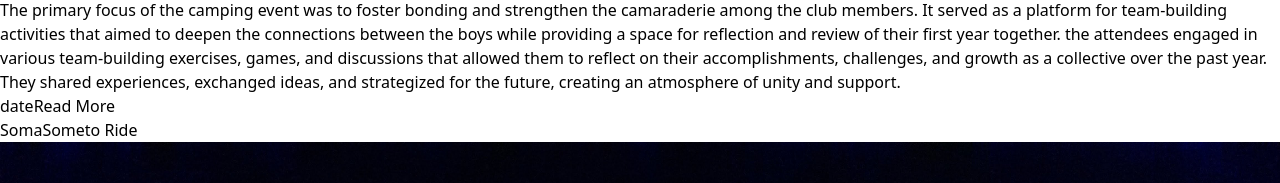
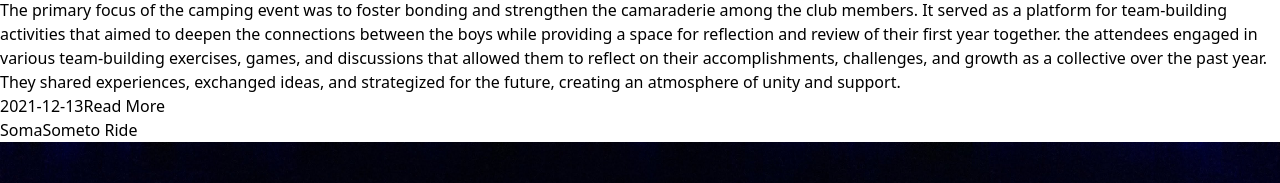
Before and after one commit to meyoh-23/10-BC--v, a React (Vite) app: page /activities in a window 1280 px wide. Shown: the part 1229-1412 px from the top of the page. Built offline with nearby package versions, Linux system fonts and the light colour scheme; a web font is replaced by a local one.

Commit message:
Add: More static files to the project

```diff
--- a/src/assets/constants.js
+++ b/src/assets/constants.js
@@ -1,6 +1,17 @@
 import fun from "../assets/fun-illustration.jpg"
 import empathy from "../assets/empathy-illustration.jpg";
+
 import ronnie from "../assets/bwire.jpg";
+import mandela from "../assets/mandela.jpg";
+import gachanja from "../assets/Gachanja.jpg";
+import izzo from "../assets/kuria.jpg";
+import omu from "../assets/omu.jpg";
+import stedy from "../assets/rolland.jpg";
+import Shibiriti from "../assets/shibi.jpg";
+import Mwenga from "../assets/alberto.jpg";
+import Mukaka from "../assets/mukaka.jpg";
+import felloh from "../assets/felloh.jpg";
+
 import growth from "../assets/growth-illustration.jpg";
 import resilience from "../assets/resilience-illlustration.jpg";
 import team from "../assets/team-work.jpg";
@@ -9,6 +20,9 @@ import social from "../assets/social -illustration.jpg";
 import adventure from "../assets/adventure illustration.jpg";
 import kanjataCamping from "../assets/kianjata-Camping.jpg";
 import SomaSometo from "../assets/Soma-Someto.jpg";
+import bloodDrive from "../assets/../assets/Mathari-blood-drive.jpg";
+import UpendoHome from "../assets/../assets/upendo.jpg";
+import hike from "../assets/../assets/hike.jpg";
 
 
 export const leaders = [
@@ -16,19 +30,19 @@ export const leaders = [
         id: 1,
         name: "Shibiriti Calvin",
         role: "Chairman",
-        image: ronnie
+        image: Shibiriti
     },
     {
         id: 2,
         name: "Isaac Kuria",
         role: "Secretary",
-        image: ronnie
+        image: izzo
     },
     {
         id: 13,
         name: "Albert Mwenga",
         role: "Treasurer",
-        image: ronnie
+        image: Mwenga
     },
 ]
 
@@ -87,65 +101,65 @@ export const  members = [
         id: 1,
     },
     {
-        name: "Felx Meyoh",
+        name: "Felix Ouma",
         Profession: "Member",
-        image: ronnie,
+        image: felloh,
         comments: "A modern gym is typically equipped with a range of state-of-the-art fitness equipment catering to various workout needs.",
         id: 13,
     },
     {
         name: "Albert Memnga",
         Profession: "Member",
-        image: ronnie,
+        image: Mwenga,
         comments: " A modern gym is typically equipped with a range of state-of-the-art fitness equipment catering to and suspension trainers, promoting dynamic exercises and core strength development. A modern gym is typically equipped with a range of state-of-the-art fitness equipment catering to and suspension trainers, promoting dynamic exercises and core strength development.",
         id: 17,
     },
     {
         name: "Kuria Isaac",
         Profession: "Member",
-        image: ronnie,
+        image: izzo,
         comments: "A modern gym is typically equipped with a range of state-of-the-art fitness equipment catering to various workout needs, gyms often offer promoting dynamic exercises and core strength development.",
         id: 15,
     },
     {
         name: "Mandela Titus",
         Profession: "Member",
-        image: ronnie,
+        image: mandela,
         comments: "A modern gym is typically equipped with a range of state-of-the-art fitness equipment catering to various workout needs, gyms often offer promoting dynamic exercises and core strength development.",
         id: 44,
     },
     {
         name: "Stedy Roland",
         Profession: "Member",
-        image: ronnie,
+        image: stedy,
         comments: "A modern gym is typically equipped with a range of state-of-the-art fitness equipment catering to various workout needs, gyms often offer promoting dynamic exercises and core strength development.",
         id: 56,
     },
     {
         name: "Mukaka Ben",
         Profession: "Member",
-        image: ronnie,
+        image: Mukaka,
         comments: "A modern gym is typically equipped with a range of state-of-the-art fitness equipment catering to various workout needs, gyms often offer promoting dynamic exercises and core strength development.",
         id: 811,
     },
     {
         name: "Gachanja Ephantus",
         Profession: "Member",
-        image: ronnie,
+        image: gachanja,
         comments: "A modern gym is typically equipped with a range of state-of-the-art fitness equipment catering to various workout needs, gyms often offer promoting dynamic exercises and core strength development.",
         id: 711,
     },
     {
         name: "Omulindi Kakai",
         Profession: "Member",
-        image: ronnie,
+        image: omu,
         comments: "A modern gym is typically equipped with a range of state-of-the-art fitness equipment catering to various workout needs, gyms often offer promoting dynamic exercises and core strength development.",
         id: 511,
     },
     {
         name: "Shibiriti Calvin",
         Profession: "Member",
-        image: ronnie,
+        image: Shibiriti,
         comments: "A modern gym is typically equipped with a range of state-of-the-art fitness equipment catering to various workout needs, gyms often offer promoting dynamic exercises and core strength development.",
         id: 4511,
     },
@@ -196,33 +210,33 @@ export const ourValues = [
 
 export const activities = [
     {
-        title: "Camping at KIanjata",
+        title: "Camping at Kianjata",
         image: kanjataCamping,
         descritpion: "The primary focus of the camping event was to foster bonding and strengthen the camaraderie among the club members. It served as a platform for team-building activities that aimed to deepen the connections between the boys while providing a space for reflection and review of their first year together.  the attendees engaged in various team-building exercises, games, and discussions that allowed them to reflect on their accomplishments, challenges, and growth as a collective over the past year. They shared experiences, exchanged ideas, and strategized for the future, creating an atmosphere of unity and support.",
-        date: "date"
+        date: "2021-12-13"
     },
     {
         title: "SomaSometo Ride",
         image: SomaSometo,
         descritpion: " This journey was not just about cycling; it symbolized a collective effort towards making a difference in the lives of deserving students striving for education. The mission was to raise vital funds to support financially challenged students from Dedan Kimathi University in Nyeri Town, Kenya, in meeting their academic fees. The bike ride embarked from the serene grounds of Dedan Kimathi University, traversing through scenic routes to Menu town and back, covering an impressive estimated distance of 300km. Every pedal stroke during this charitable endeavor was a testament to the unwavering commitment to education and the betterment of these students' futures. It showcased the power of unity and compassion as participants, supporters, and donors came together, propelled by the shared belief in the transformative impact of education.",
-        date: "date"
+        date: "2022-03-21"
     },
     {
         title: "Hiking at Ngong' Hills",
-        image: "adding",
-        descritpion: "l",
-        date: "date"
+        image: hike,
+        descritpion: "Amidst the digital landscape that defined our interactions, the Boys Club embarked on an invigorating hiking expedition to the picturesque Ngong' Hills. This journey wasn't just about conquering peaks; it was a collective endeavor aimed at revitalizing our bonds, nurturing friendship, and reconnecting with nature's beauty. The essence of the day extended beyond physical activity; it was a platform for deep reflection. As we traversed the trails, we engaged in meaningful discussions, reflecting on our recent activities' immediate impact and contemplating our aspirations for the upcoming year, 2023.",
+        date: "2023-03-17"
     },
     {
-        title: "Blood Dvire At Mathari Hospital",
-        image: "adding",
-        descritpion: "l",
-        date: "date"
+        title: "Blood Drive At Mathari Hospital",
+        image: bloodDrive,
+        descritpion: "The 10 Boys Club organized a remarkable blood drive event in collaboration with Mathari Hospital, an initiative born from our collective desire to honor the unsung heroes and heroines in our society. At the heart of this initiative lies our commitment to commemorate Mashujaa Day not merely through words but through actions that reflect the true essence of heroism selfless giving. The response was overwhelming as individuals from all walks of life came forward to contribute to this worthy cause. Through our united efforts, we made a profound impact by donating blood, a precious gift that holds the power to save lives. Each participant became a hero in their own right, embodying the spirit of generosity and compassion that defines the true essence of Mashujaa Day.",
+        date: "2023-10-20"
     },
     {
         title: "Charity Activity At Upendo Home for the Elderly",
-        image: "adding",
-        descritpion: "l",
-        date: "date"
+        image: UpendoHome,
+        descritpion: "The 10 Boys Club, in a harmonious partnership with the vibrant Samba group and the benevolent FIADEHU, orchestrated a heartfelt charity event with a resounding impact. This collaborative effort was geared toward a noble cause raising funds to procure a much-needed dining set for the Upendo Home for the Elderly, nestled in the serene landscapes of Nairutia, within Nyeri County. The impact of this initiative resonated far beyond the confines of the event, leaving an indelible mark on the lives of the elderly residents and fostering a ripple effect of compassion within the community. The shared commitment to enriching the lives of the elderly echoed a profound message of empathy, emphasizing the importance of solidarity in uplifting the underserved and venerable members of society.",
+        date: "2023-10-21",
     },
 ];
```
